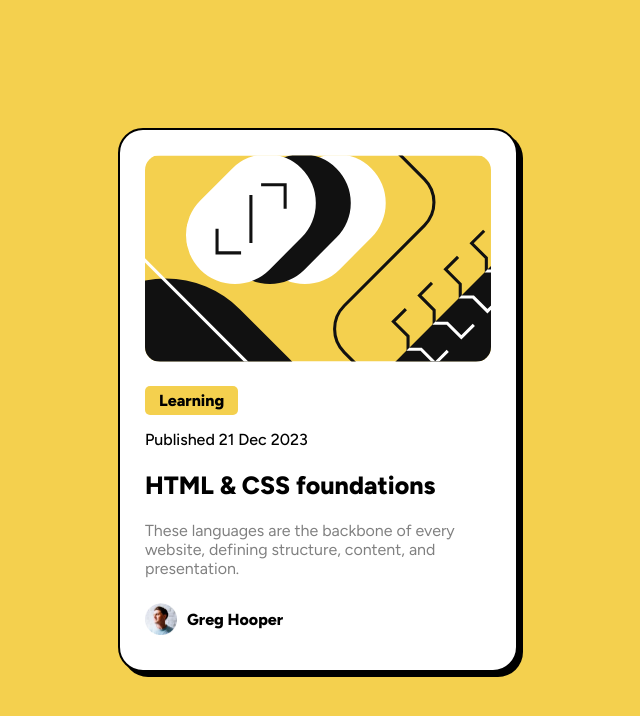
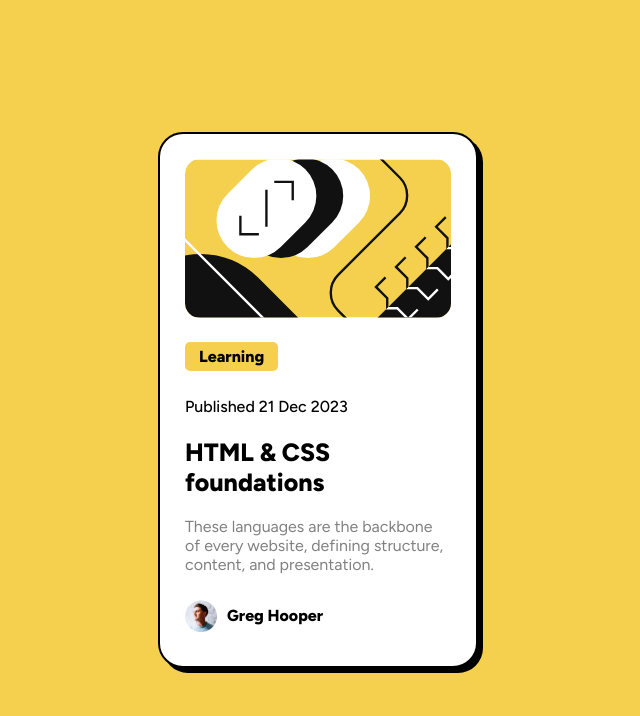
Before and after one commit to abandonedwaffle/blog-preview-card, a plain HTML site: page index.html in a window 1280 px wide. Shown: the whole page, without its empty margins (322-962 px from the left). Drawn offline with Linux system fonts and the light colour scheme.

Commit message:
made changes according to islandStone

```diff
--- a/index.html
+++ b/index.html
@@ -15,17 +15,17 @@
 
 <main>
     <div class="img-container">
-      <img src="assets/images/illustration-article.svg" alt="illustration-article">
+      <img src="assets/images/illustration-article.svg" alt="Illustration Image of Card">
     </div>
     <section>
       <div class="learn">
-        <div class="topic">Learning</div>
+        <p>Learning</p>
       </div>
-      <div class="date">Published 21 Dec 2023</div>
+      <p class="dateTime">Published <time datetime="2023-12-21">21 Dec 2023</time></p>
       <h1>HTML & CSS foundations</h1>
-      <p>These languages are the backbone of every website, defining structure, content, and presentation.</p>
+      <p class="para">These languages are the backbone of every website, defining structure, content, and presentation.</p>
       <div class="author">
-        <img src="assets/images/image-avatar.webp" alt="authorPhoto">
+        <img src="assets/images/image-avatar.webp" alt="Headshot of Gary Hooper">
         <p>Greg Hooper</p>
       </div>
 </section>
--- a/style.css
+++ b/style.css
@@ -21,11 +21,11 @@ body {
   align-items: center;
   min-height: 100vh;
   background-color: hsl(47, 88%, 63%);
+  padding: 1rem;
 }
 main {
   border: 2px solid black;
-  height: auto;
-  width: 400px;
+  max-width: 20rem;
   padding: 25px;
   background-color: hsl(0, 0%, 100%);
   border-radius: 25px;
@@ -35,11 +35,11 @@ main:hover {
   box-shadow: 16px 16px;
 }
 section {
-  margin-top: 20px;
+  margin-top: 10px;
 }
 
 h1 {
-  font-size: 25px;
+  font-size: 1.563rem;
   font-weight: 800;
 }
 h1:hover {
@@ -47,8 +47,8 @@ h1:hover {
   cursor: pointer;
 
 }
-p {
-  font-size: 16px;
+.para{
+  font-size: 1rem;
   color: hsl(0, 0%, 50%);
 }
 
@@ -59,17 +59,19 @@ p {
 .learn {
   display: flex;
 }
-.topic {
+.learn > p {
   background-color: hsl(47, 88%, 63%);
   padding: 5px 14px;
   border-radius: 5px;
   font-weight: 800;
-  font-size: 16px;
-  margin-bottom: 15px;
+  font-size: 1rem;
+  margin-bottom: 10px;
+  color: black;
+  margin-top: 10px;
 }
-.date {
+.dateTime {
   font-weight: 500;
-  font-size: 16px;
+  font-size: 1rem;
 }
 .author {
   display: flex;
```
